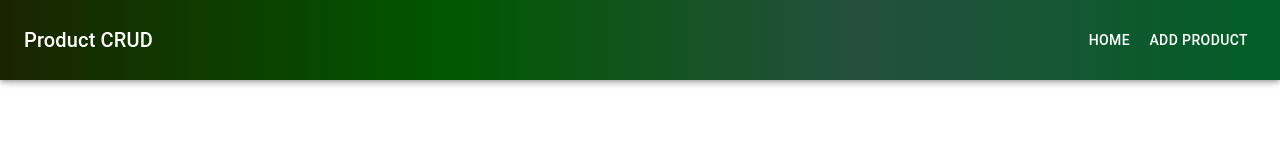
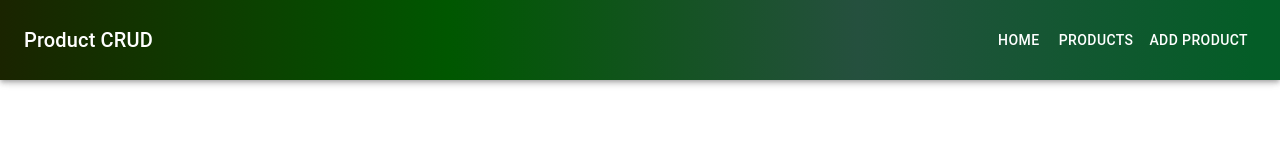
Before and after one commit to elnurxo/productCRUD, a React (Create React App) app in the folder front-end/: page /add-product in a window 1280 px wide. Shown: the top 160 px of the page. Built offline with nearby package versions, Linux system fonts and the light colour scheme.

Commit message:
routes fixed

```diff
--- a/front-end/src/App.js
+++ b/front-end/src/App.js
@@ -3,6 +3,7 @@ import { Route, Routes } from "react-router-dom";
 import Navbar from "./components/Navbar";
 import Home from "./pages/Home";
 import Products from "./pages/Products";
+import AddProduct from "./pages/AddProduct";
 
 function App() {
   return (
@@ -11,7 +12,8 @@ function App() {
       <Box sx={{ pt: "58px" }}>
         <Routes>
           <Route path="/" element={<Home />} />
-          <Route path="/add-product" element={<Products />} />
+          <Route path="/products" element={<Products />} />
+          <Route path="/add-product" element={<AddProduct />} />
         </Routes>
       </Box>
     </>
--- a/front-end/src/components/Navbar/index.jsx
+++ b/front-end/src/components/Navbar/index.jsx
@@ -86,7 +86,10 @@ function Navbar(props) {
             <Link to="/">
               <Button className="link" sx={{ color: "#fff" }}>Home</Button>
             </Link>
-            <Link to="addsupplier">
+            <Link to="/products">
+              <Button className="link" sx={{ color: "#fff" }}>Products</Button>
+            </Link>
+            <Link to="/add-product">
               <Button className="link" sx={{ color: "#fff" }}>Add Product</Button>
             </Link>
           </Box>
--- a/front-end/src/components/AddProduct/index.jsx
+++ b/front-end/src/pages/AddProduct/index.jsx
@@ -1,7 +1,11 @@
 import React from "react";
 
 const AddProducts = () => {
-  return <></>;
+  return (
+    <>
+      <h1></h1>
+    </>
+  );
 };
 
 export default AddProducts;
--- a/front-end/src/pages/Products/index.jsx
+++ b/front-end/src/pages/Products/index.jsx
@@ -1,11 +1,9 @@
 import React from "react";
-import AddProducts from "../../components/AddProduct";
 import ProductTable from "../../components/ProductTable";
 
 const Products = () => {
   return (
     <>
-      <AddProducts />
       <ProductTable />
     </>
   );
```
